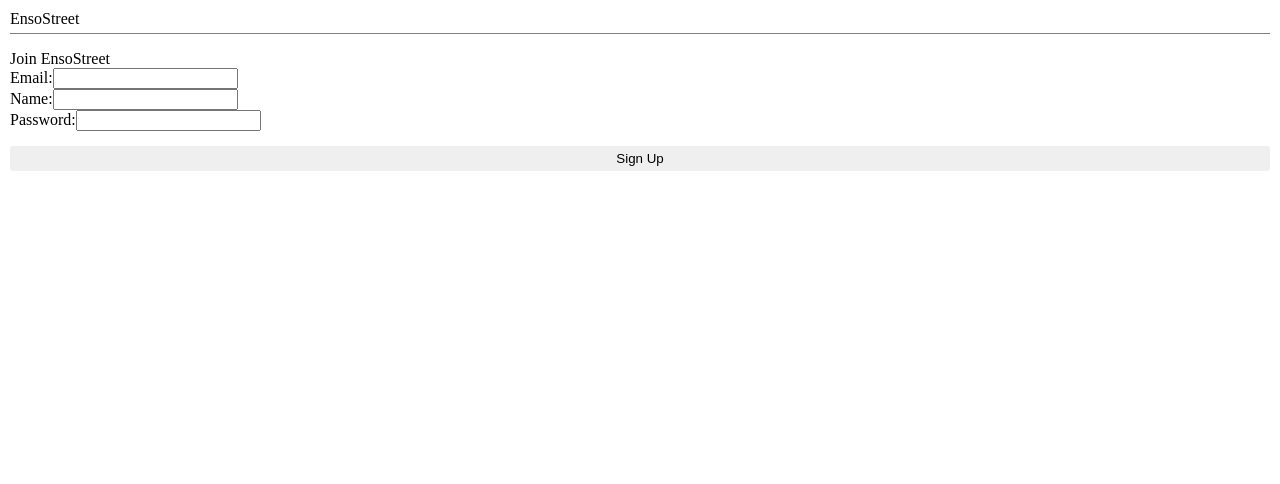
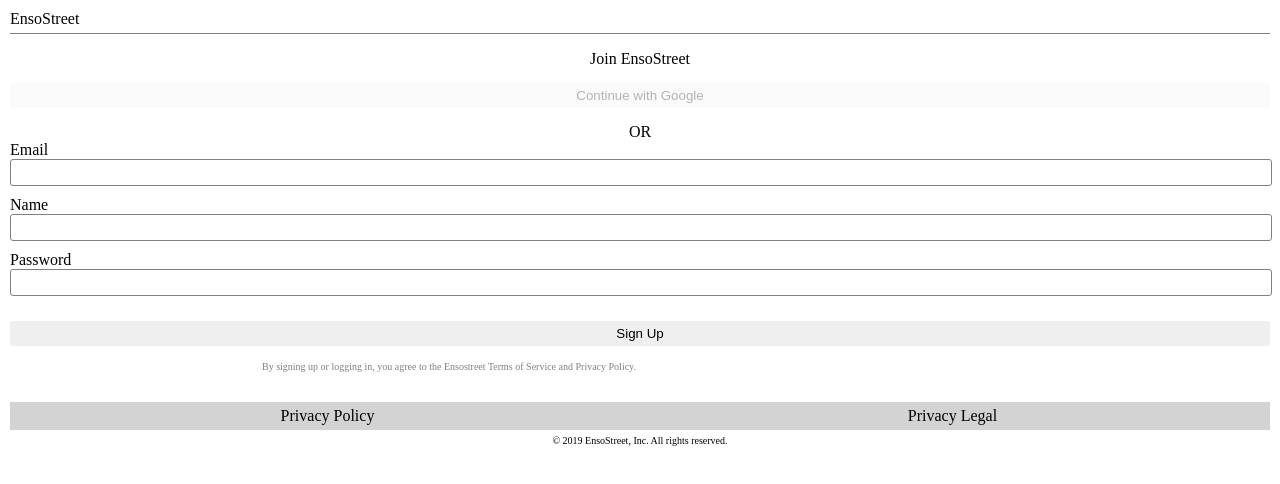
Before and after one commit to liquidMocha/enso-street, a React (Create React App) app: page /sign-up in a window 1280 px wide. Shown: the top 484 px of the page. Built offline with nearby package versions, Linux system fonts and the light colour scheme; no server answers.

Commit message:
more styling

```diff
--- a/src/App.js
+++ b/src/App.js
@@ -6,6 +6,7 @@ import {BrowserRouter, Route} from "react-router-dom";
 import ListItem from "./ListItem";
 import HomePage from "./HomePage";
 import TitleBar from "./TitleBar";
+import Footer from "./Footer";
 
 class App extends React.Component {
     render() {
@@ -24,6 +25,7 @@ class App extends React.Component {
                     <Route path="/list-item"
                            component={(props) => <ListItem {...props} baseUrl={baseUrl}/>}/>
                 </div>
+                <Footer />
             </BrowserRouter>
         );
     }
--- /dev/null
+++ b/src/Footer.js
@@ -0,0 +1,15 @@
+import React from "react";
+import './styles/Footer.scss';
+const Footer = () => {
+    return (
+        <div id='application-footer'>
+            <div id='terms-bar'>
+                <div>Privacy Policy</div>
+                <div>Privacy Legal</div>
+            </div>
+            <div id='copy-right'>&copy; 2019 EnsoStreet, Inc. All rights reserved.</div>
+        </div>
+    )
+};
+
+export default Footer;
--- a/src/OAuthButtons.js
+++ b/src/OAuthButtons.js
@@ -1,6 +1,7 @@
 import GoogleLogin from "react-google-login";
 import React, {useState} from "react";
 import axios from "axios";
+import './styles/Button.scss';
 
 const OAuthButtons = (props) => {
     const [loggedInUser, setLoggedInUser] = useState('');
@@ -26,8 +27,6 @@ const OAuthButtons = (props) => {
         console.log("sign in failed");
     };
 
-
-
     return (
         <div className='login-buttons'>
             <GoogleLogin
--- a/src/SignUpPage.js
+++ b/src/SignUpPage.js
@@ -2,6 +2,8 @@ import React, {useEffect, useState} from 'react';
 import axios from 'axios';
 import './styles/SignUpPage.scss';
 import * as ReactGA from "react-ga";
+import OAuthButtons from "./OAuthButtons";
+import './styles/Input.scss';
 
 function SignUpPage(props) {
     const [email, setEmail] = useState('');
@@ -28,10 +30,12 @@ function SignUpPage(props) {
     return (
         <div className='sign-up-page'>
             <div>Join EnsoStreet</div>
+            <OAuthButtons baseUrl={props.baseUrl}/>
+            <div>OR</div>
             <form onSubmit={onSubmitSignUpForm}>
                 <div>
                     <label>
-                        Email:
+                        Email
                         <input id='sign-up-email-field'
                                type='text'
                                onChange={(event) => {setEmail(event.target.value)}}/>
@@ -39,7 +43,7 @@ function SignUpPage(props) {
                 </div>
                 <div>
                     <label>
-                        Name:
+                        Name
                         <input id='sign-up-name-field'
                                type='text'
                                onChange={(event) => {setName(event.target.value)}}/>
@@ -47,7 +51,7 @@ function SignUpPage(props) {
                 </div>
                 <div>
                     <label>
-                        Password:
+                        Password
                         <input id='sign-up-password-field'
                                type='password'
                                onChange={(event) => {setPassword(event.target.value)}}/>
@@ -56,6 +60,9 @@ function SignUpPage(props) {
                 <button id='sign-up-submit-button' onClick={onSubmitSignUpForm}>Sign Up</button>
             </form>
             {signUpFailed ? 'sign up failed' : null}
+            <div id='agree-terms-claim'>
+                By signing up or logging in, you agree to the Ensostreet Terms of Service and Privacy Policy.
+            </div>
         </div>
     );
 }
--- /dev/null
+++ b/src/styles/Footer.scss
@@ -0,0 +1,26 @@
+#application-footer {
+  margin-top: 30px;
+  display: flex;
+  flex-direction: column;
+  width: 100%;
+
+  #terms-bar {
+    display: flex;
+    flex-direction: row;
+    background-color: lightgrey;
+    justify-items: center;
+    padding: 5px;
+
+    div {
+      justify-content: center;
+      display: flex;
+      flex: 1;
+    }
+  }
+
+  #copy-right {
+    padding: 5px;
+    align-self: center;
+    font-size: 10px;
+  }
+}
--- /dev/null
+++ b/src/styles/Input.scss
@@ -0,0 +1,7 @@
+input {
+  width: calc(100% - 10px);
+  margin-bottom: 10px;
+  border-radius: 3px;
+  padding: 5px;
+  border: 1px solid grey;
+}
--- a/src/styles/LoginForm.scss
+++ b/src/styles/LoginForm.scss
@@ -5,12 +5,4 @@
     font-size: 12px;
     display: block;
   }
-
-  input {
-    width: calc(100% - 10px);
-    margin-bottom: 10px;
-    border-radius: 3px;
-    padding: 5px;
-    border: 1px solid grey;
-  }
 }
--- a/src/styles/SignUpPage.scss
+++ b/src/styles/SignUpPage.scss
@@ -0,0 +1,19 @@
+.sign-up-page {
+  display: flex;
+  flex-direction: column;
+  align-items: center;
+
+  .login-buttons {
+    width: 100%;
+  }
+  form {
+    width: 100%;
+  }
+
+  #agree-terms-claim {
+    font-size: 10px;
+    align-self: center;
+    width: 60%;
+    color: grey;
+  }
+}
```
